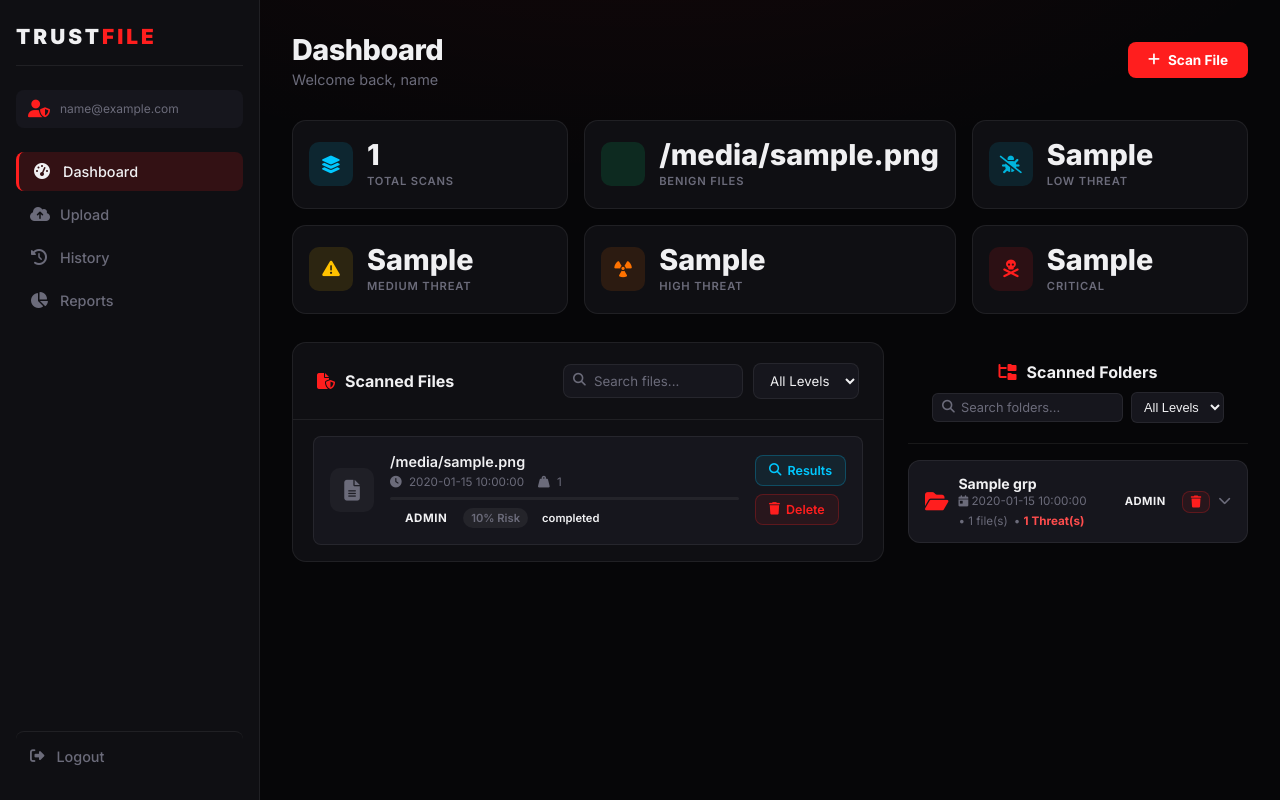
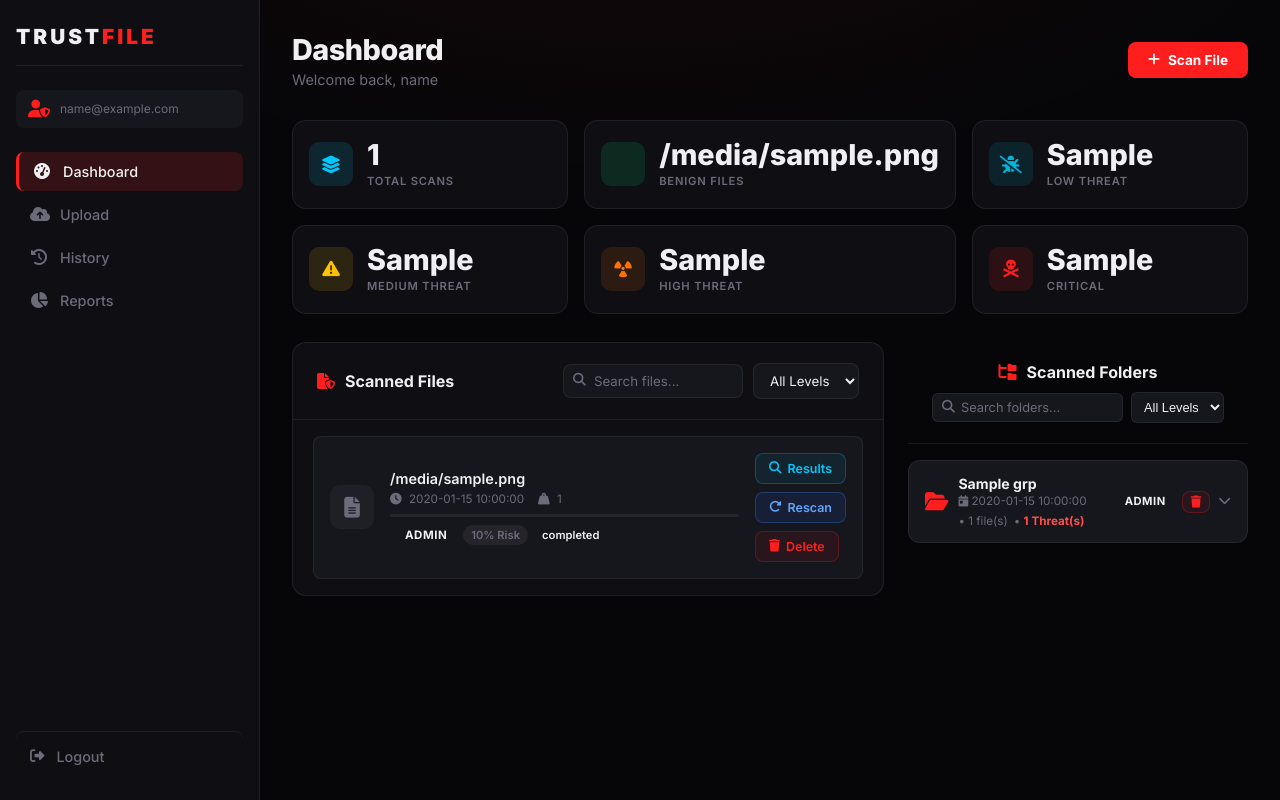
Before and after one commit to ReymartAportadera/Mercy, a Flask app: template templates/dashboard.html in a window 1280 px wide. Run offline with Flask 3, Linux system fonts and the light colour scheme; the visitor is signed in with stand-in values (Sample User, id 1); the template is opened without the code that fills it: most values are stand-ins (such as "Sample title", 1, 10 or a date in 2020); some libraries are stand-ins or nearby versions.

Commit message:
feat(scan): add Rescan button on scan page and dashboard to refresh results with latest engine

```diff
--- a/app_firebase.py
+++ b/app_firebase.py
@@ -1913,14 +1913,10 @@ def scan(file_id):
 
     already_scanned = file_meta.get("status") != "Pending"
     auto_scan = request.args.get("auto_scan", "false")
-
-    if request.method == "POST" or (auto_scan.lower() == "true" and not already_scanned):
-        if already_scanned and request.method == "POST":
-            flash("This file has already been scanned.", "warning")
-            return redirect(url_for("dashboard"))
-
-        # ── Run the full scan inline (HTTP redirects are always GET, so we
-        #    cannot redirect to /multiple_scan and expect its POST branch to run)
+    is_rescan = request.args.get("rescan", "false").lower() == "true" or request.form.get("rescan") == "true"
+
+    if request.method == "POST" or (auto_scan.lower() == "true" and not already_scanned) or is_rescan:
+        # ── Run the full scan / rescan inline with updated engines ───────────
         if not scan_semaphore.acquire(blocking=False):
             flash("System is busy. Please try again in a moment.", "warning")
             return redirect(url_for("dashboard"))
@@ -1951,11 +1947,12 @@ def scan(file_id):
             offline_cache = None
             results: dict = {}
 
-            # Heuristic
+            # Heuristic scan — always runs on available bytes to apply updated rules
             if file_bytes:
                 offline_cache = _run_full_heuristic_scan(
                     file_meta.get("filename"), file_bytes, file_hash
                 )
+
             elif file_meta.get("status") and file_meta.get("status") != "Pending":
                 logger.info("scan: file %s already scanned during upload (status: %s), preserving scan result", file_meta.get("filename"), file_meta.get("status"))
                 if request.method == "POST":
--- a/templates/dashboard.html
+++ b/templates/dashboard.html
@@ -202,8 +202,16 @@
                                 <i class="fa-solid fa-magnifying-glass"></i>
                                 <span>Results</span>
                             </a>
+                            <form method="POST" action="{{ url_for('scan_page', file_id=file.id) }}" style="display:inline; margin:0;">
+                                <input type="hidden" name="csrf_token" value="{{ csrf_token() }}">
+                                <input type="hidden" name="rescan" value="true">
+                                <button type="submit" class="action-btn btn-view" style="background: rgba(37,99,235,0.12); color:#60a5fa; border: 1px solid rgba(59,130,246,0.3); cursor:pointer;" title="Rescan with Latest Engine">
+                                    <i class="fa-solid fa-rotate-right"></i>
+                                    <span>Rescan</span>
+                                </button>
+                            </form>
                             <form method="POST" action="{{ url_for('delete_file', file_id=file.id) }}"
-                                  onsubmit="return confirm('Are you sure you want to remove this file?');">
+                                  onsubmit="return confirm('Are you sure you want to remove this file?');" style="display:inline; margin:0;">
                                 <input type="hidden" name="csrf_token" value="{{ csrf_token() }}">
                                 <button class="action-btn btn-delete" title="Delete File">
                                     <i class="fa-solid fa-trash"></i>
@@ -211,6 +219,7 @@
                                 </button>
                             </form>
                         </div>
+
                     </div>
                     {% endfor %}
                 </div>
```
Also changed, not shown: templates/scan.html (+20 -10 lines).
